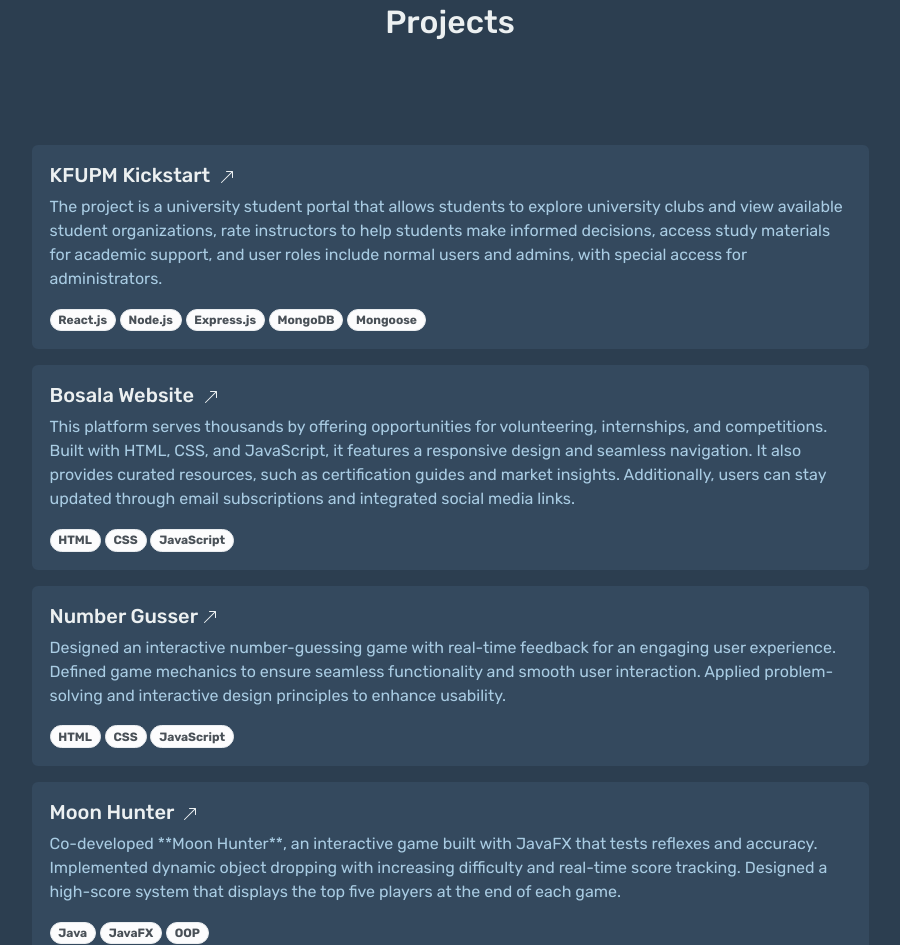
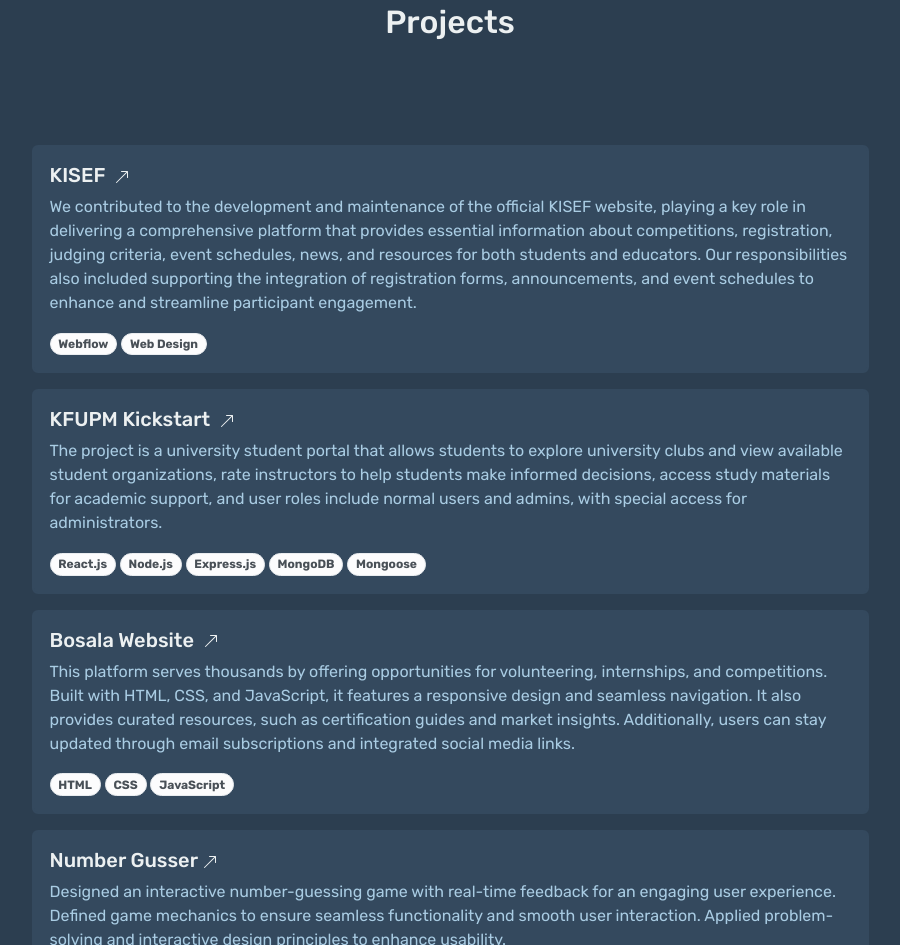
Before and after one commit to AbdullahM424/My-Portfolio, a plain HTML site: page index.html in a window 1280 px wide. Shown: the part 3423-4368 px from the top of the page, without its empty margins (190-1090 px from the left). Drawn offline with nearby package versions, Linux system fonts and the light colour scheme.

Commit message:
Add KISEF project

```diff
--- a/index.html
+++ b/index.html
@@ -247,6 +247,22 @@
     </div>
 
     <div class="container">
+      <!-- KISEF -->
+      <a href="https://www.kisef.org/" target="_blank">
+        <div class="card w-75 mb-3 animated ">
+          <div class="card-body">
+            <h5 class="card-title">KISEF <img class="ms-1" src="./images/arrow-up-right.svg" alt="arrow"></h5>
+            <p class="card-text">
+              We contributed to the development and maintenance of the official KISEF website, playing a key role in delivering a comprehensive platform that
+              provides essential information about competitions, registration, judging criteria, event schedules, news, and resources for both students and educators.
+              Our responsibilities also included supporting the integration of registration forms, announcements, and event schedules to enhance and streamline participant engagement.
+            </p>
+            <span class="badge bg-light-subtle border border-light-subtle text-light-emphasis rounded-pill">Webflow</span>
+            <span class="badge bg-light-subtle border border-light-subtle text-light-emphasis rounded-pill">Web Design</span>
+          </div>
+        </div>
+      </a>
+
       <!-- KFUPM Kickstart -->
       <a href="https://github.com/AhmedAlhumaid/SWE363" target="_blank">
         <div class="card w-75 mb-3 animated ">
```
